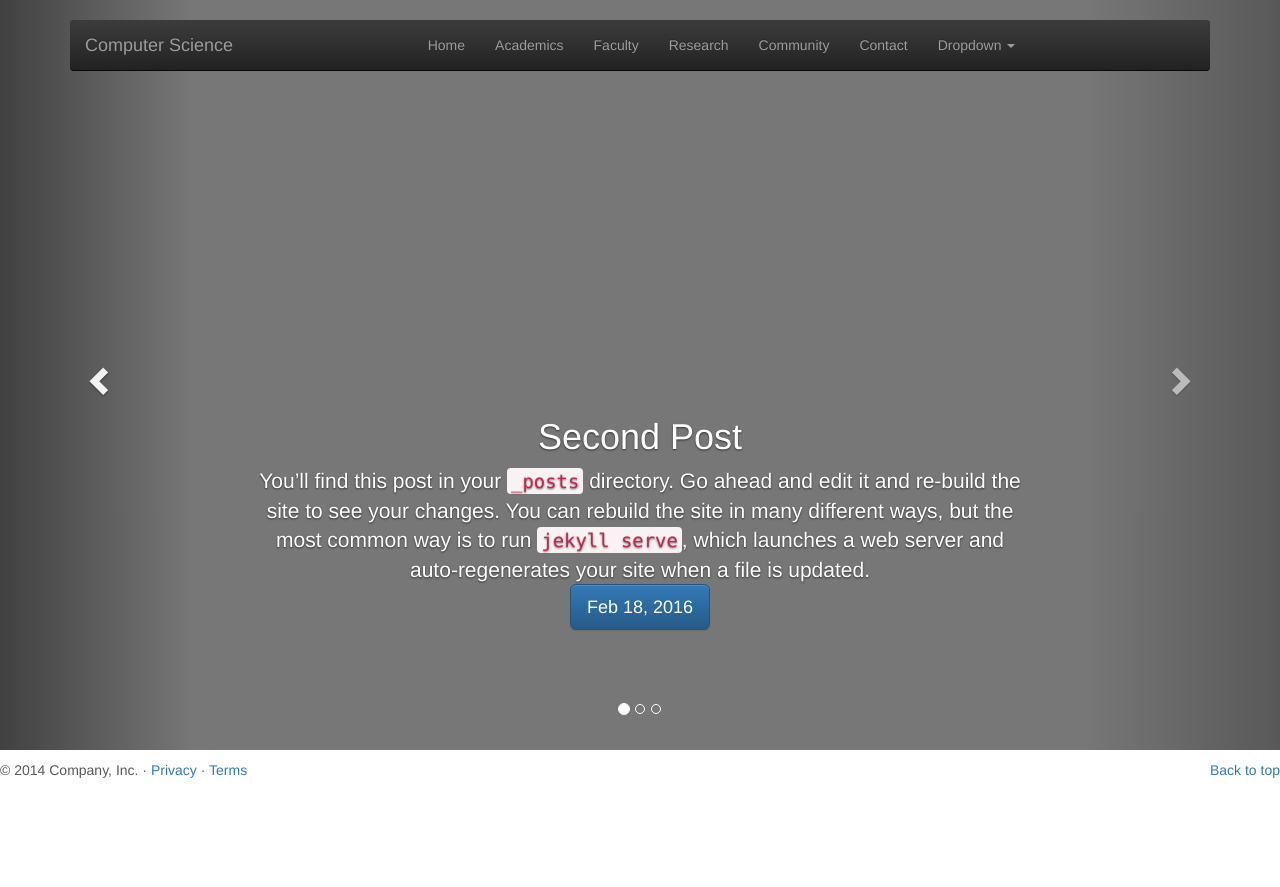
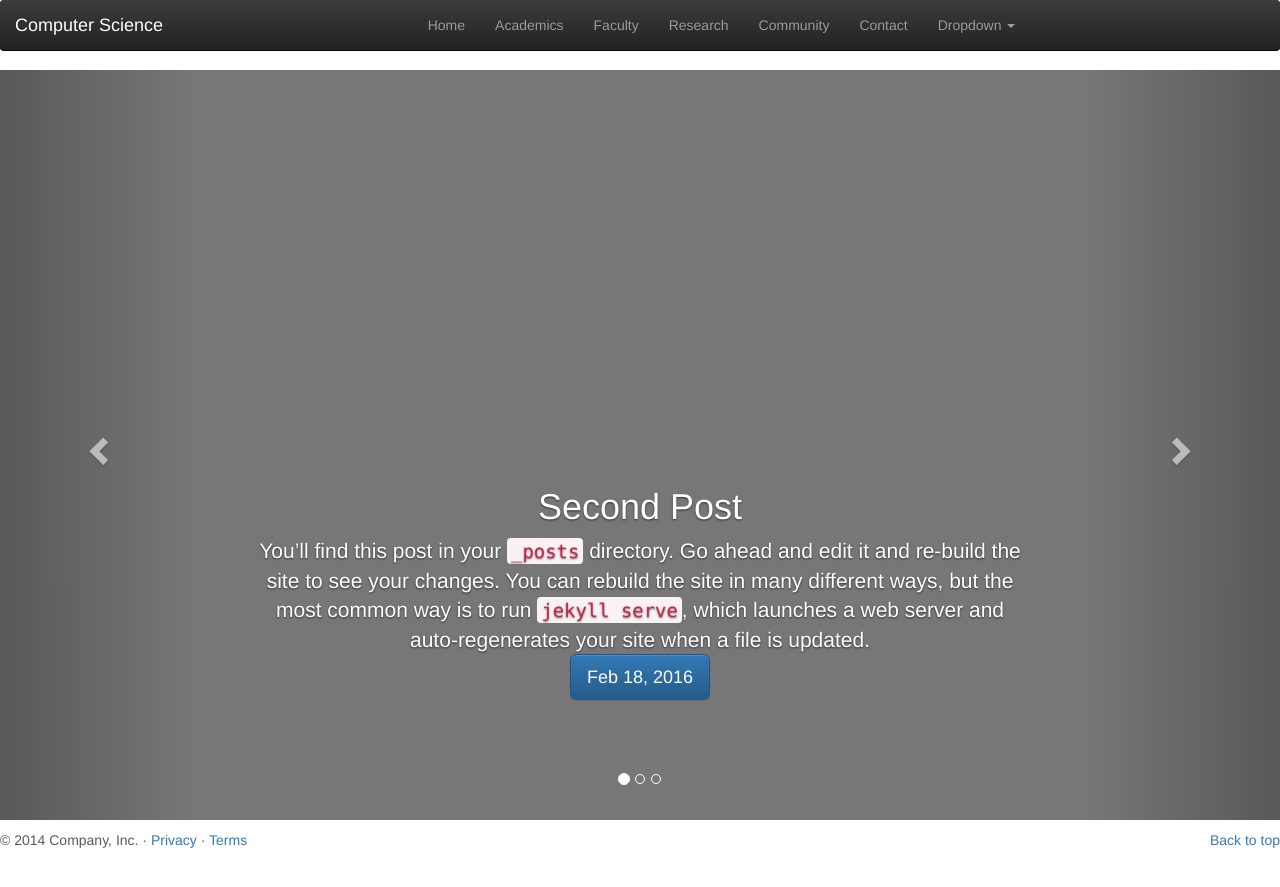
Before and after one commit to sphasim/at, a Jekyll site: the page built from index.html, in a window 1280 px wide. Shown: the top 887 px of the page. Built offline with Jekyll 4.4.1, drawn with Linux system fonts in a browser that asks for light colours; nearby versions of some CDN libraries.

Commit message:
folders and files

```diff
--- a/_includes/head.html
+++ b/_includes/head.html
@@ -28,5 +28,5 @@
     <![endif]-->
 
     <!-- Custom styles for this template -->
-    <link href="carousel.css" rel="stylesheet">
+    <link href="/at/carousel.css" rel="stylesheet">
 </head>
--- a/_includes/header.html
+++ b/_includes/header.html
@@ -3,7 +3,7 @@
    <div class="navbar-wrapper">
       <div class="container">
 
-        <nav class="navbar navbar-inverse navbar-static-top" role="navigation">
+        <nav class="navbar navbar-inverse navbar-fixed-top" role="navigation">
           <div class="container">
             <div class="navbar-header">
               <button type="button" class="navbar-toggle collapsed" data-toggle="collapse" data-target="#navbar" aria-expanded="false" aria-controls="navbar">
--- a/_sass/_base.scss
+++ b/_sass/_base.scss
@@ -23,6 +23,7 @@ body {
     -o-font-feature-settings: "kern" 1;
     font-feature-settings: "kern" 1;
     font-kerning: normal;
+    margin:40;
 }
 
 
--- a/carousel.css
+++ b/carousel.css
@@ -3,8 +3,11 @@
 /* Padding below the footer and lighter body text */
 
 body {
+  /*margin-top: 38px;*/
   padding-bottom: 40px;
   color: #5a5a5a;
+  padding-top: 70px
+
 }
 
 
```
Also changed, not shown: community/index.html (deleted), faculty/index.html (deleted), research/index.html (deleted).
